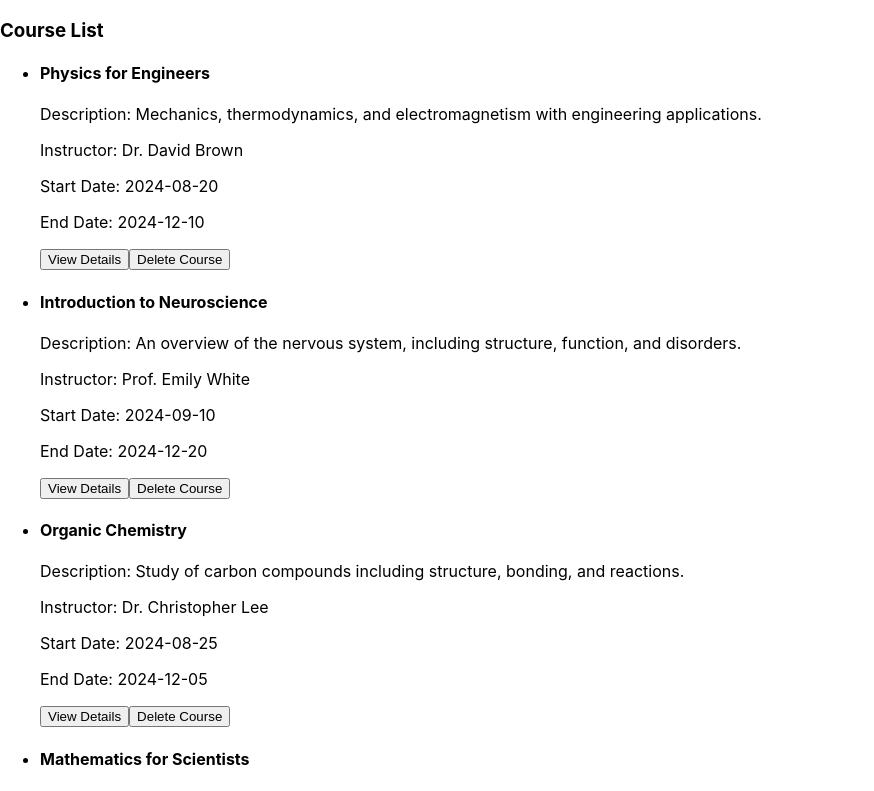
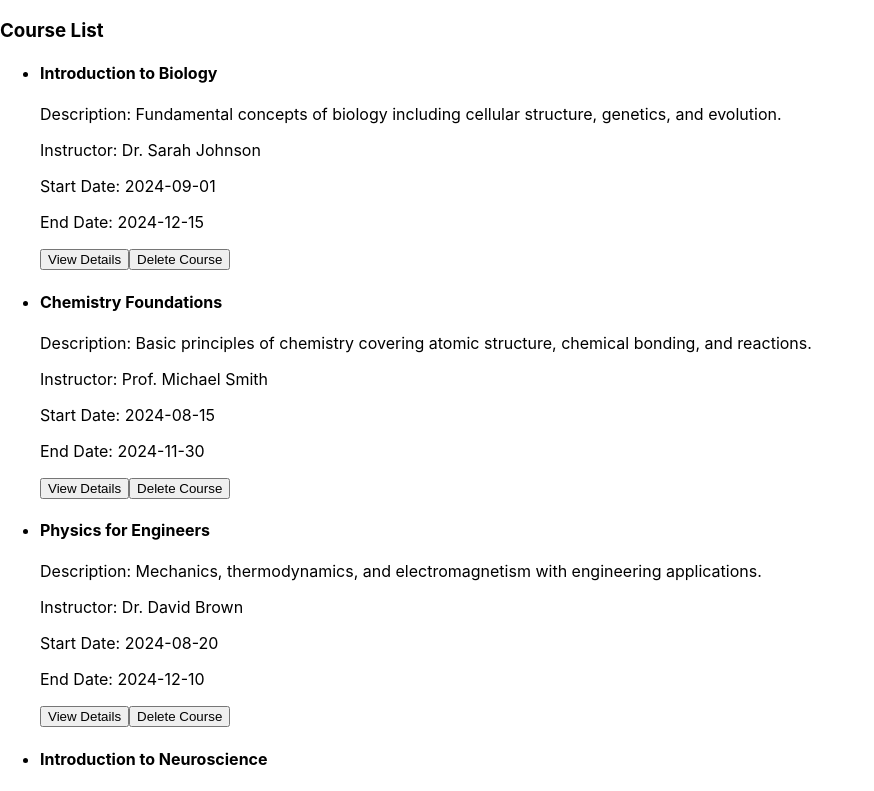
Before and after one commit to Tonyrealzy/Course-Management-App, a React (Create React App) app: page / in a window 1280 px wide. Shown: the top 791 px of the page, without its empty margins (0-874 px from the left). Built offline with nearby package versions, Linux system fonts and the light colour scheme; data requests are answered from the project's data file.

Commit message:
Completed form validation, just UI left

```diff
--- a/src/components/ListCourses.js
+++ b/src/components/ListCourses.js
@@ -53,9 +53,6 @@ const ListCourses = () => {
                         <section>
                         <Link to={`/courses/${course.id}`}><button>View Details</button></Link>
                         <button onClick={() => deleteCourse(course.id)}>Delete Course</button>
-                        {/* {courses.length < 0 && (
-                            <CourseDetails courses={courses} updateCourses={updateCourses} />
-                        )} */}
                         </section>
                     </section>
                 </li>
--- a/src/db/db.json
+++ b/src/db/db.json
@@ -1,14 +1,43 @@
 {
   "courses": [
     {
+      "id": "1",
+      "name": "Introduction to Biology",
+      "description": "Fundamental concepts of biology including cellular structure, genetics, and evolution.",
+      "instructor": "Dr. Sarah Johnson",
+      "start_date": "2024-09-01",
+      "enrollment_status": "open",
+      "materials": [
+        "Textbook",
+        "Lecture Slides"
+      ],
+      "end_date": "2024-12-15"
+    },
+    {
+      "id": "2",
+      "name": "Chemistry Foundations",
+      "description": "Basic principles of chemistry covering atomic structure, chemical bonding, and reactions.",
+      "instructor": "Prof. Michael Smith",
+      "start_date": "2024-08-15",
+      "enrollment_status": "closed",
+      "materials": [
+        "Lab Manual",
+        "Video Tutorials"
+      ],
+      "end_date": "2024-11-30"
+    },
+    {
+      "id": "3",
       "name": "Physics for Engineers",
       "description": "Mechanics, thermodynamics, and electromagnetism with engineering applications.",
       "instructor": "Dr. David Brown",
       "start_date": "2024-08-20",
-      "end_date": "2024-12-10",
       "enrollment_status": "closed",
-      "materials": "Course Notes and Assignments",
-      "id": "3"
+      "materials": [
+        "Course Notes",
+        "Assignments"
+      ],
+      "end_date": "2024-12-10"
     },
     {
       "id": "4",
@@ -219,34 +248,17 @@
       "end_date": "2024-12-12"
     },
     {
+      "id": "20",
       "name": "Neurobiology",
       "description": "Study of the nervous system, including structure, function, and neurological disorders.",
       "instructor": "Prof. Amanda Roberts",
       "start_date": "2024-09-07",
-      "end_date": "2024-12-22",
       "enrollment_status": "closed",
-      "materials": "Textbook, Lecture Slides",
-      "id": "20"
-    },
-    {
-      "id": "5444",
-      "name": "Physics for Engineers",
-      "description": "Mechanics, thermodynamics, and electromagnetism with engineering applications.",
-      "instructor": "Dr. David Brown",
-      "start_date": "2024-08-20",
-      "end_date": "2024-12-10",
-      "enrollment_status": "closed",
-      "materials": "Course Notes, Field trips and Assignments"
-    },
-    {
-      "name": "Thermo Dynamics",
-      "description": "A brief description",
-      "instructor": "Dr Ahmed",
-      "start_date": "",
-      "end_date": "",
-      "enrollment_status": "closed",
-      "materials": "Class notes",
-      "id": "c2f2"
+      "materials": [
+        "Textbook",
+        "Lecture Slides"
+      ],
+      "end_date": "2024-12-22"
     }
   ]
 }
```
Also changed, not shown: src/components/EditFormsPage.js (deleted, +0 -55 lines).
